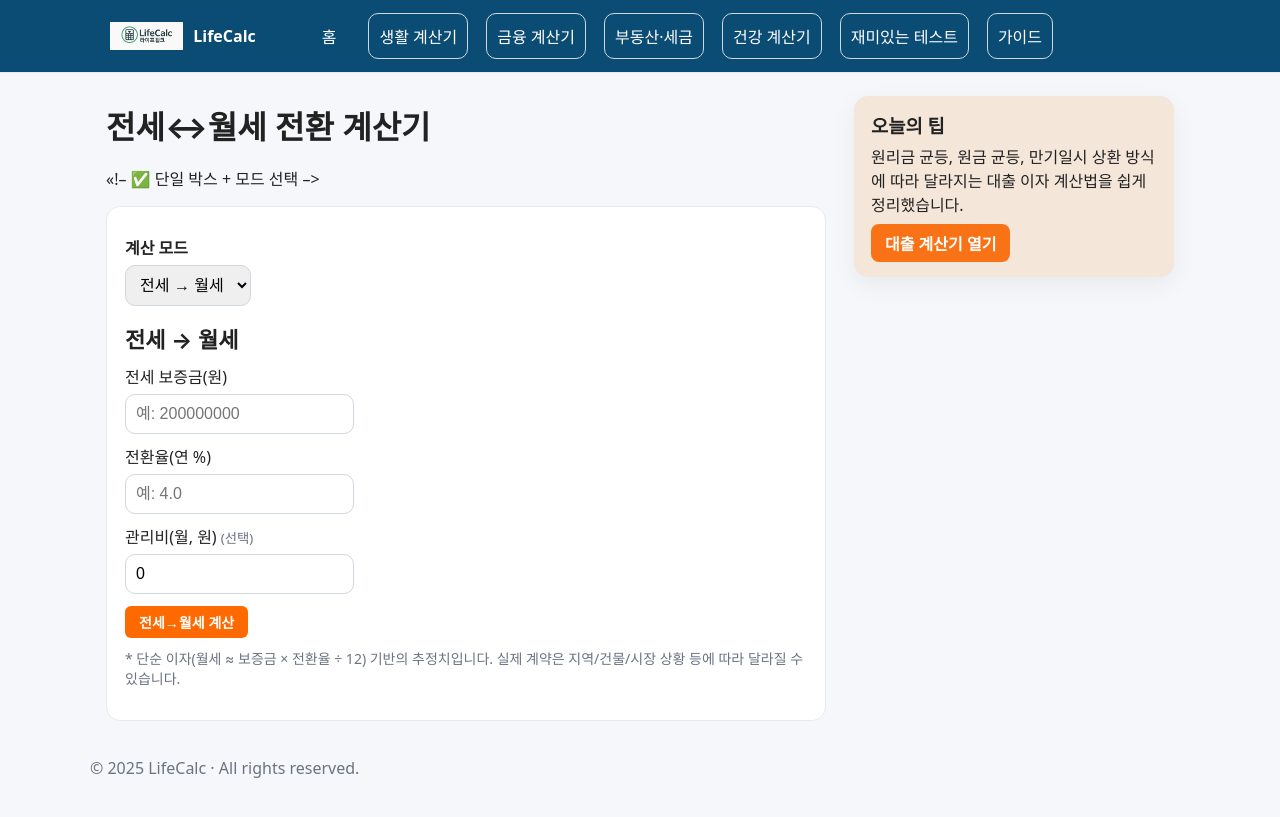
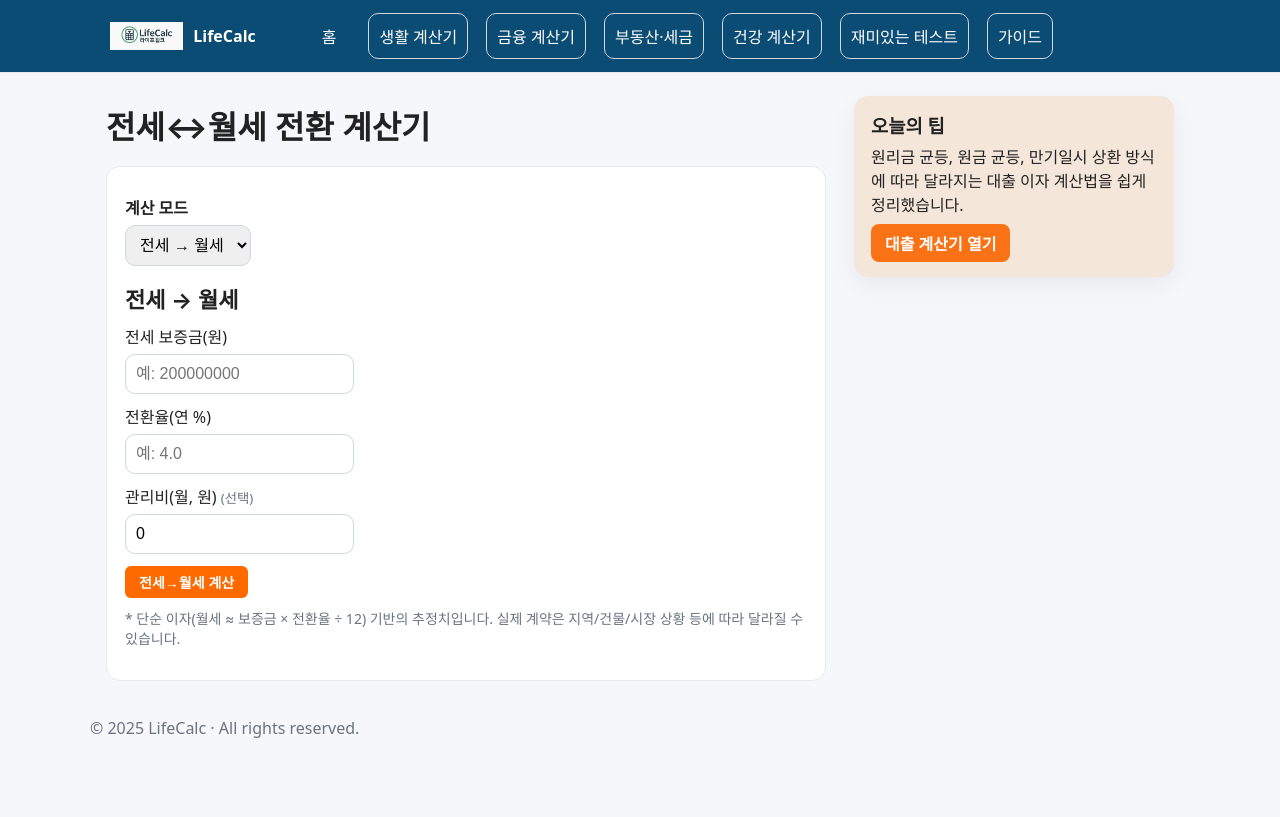
Before and after one commit to khai-lang/LifeCalc, a Jekyll site: the page built from realestate/rent-to-jeonse/index.md, in a window 1280 px wide. Shown: the top 817 px of the page. Built offline with Jekyll 4.4.1, drawn with Linux system fonts in a browser that asks for light colours; some of the changed lines change nothing that is shown.

Commit message:
Update index.md

```diff
--- a/realestate/rent-to-jeonse/index.md
+++ b/realestate/rent-to-jeonse/index.md
@@ -13,7 +13,6 @@ section: realestate
 
 <h1>전세↔월세 전환 계산기</h1>
 
-<<!-- ✅ 단일 박스 + 모드 선택 -->
 <div class="card" style="max-width:820px;margin:0 auto;">
   <form onsubmit="event.preventDefault(); calcRentConv();" aria-label="전세·월세 전환 계산">
     <label for="mode"><strong>계산 모드</strong></label>
```
